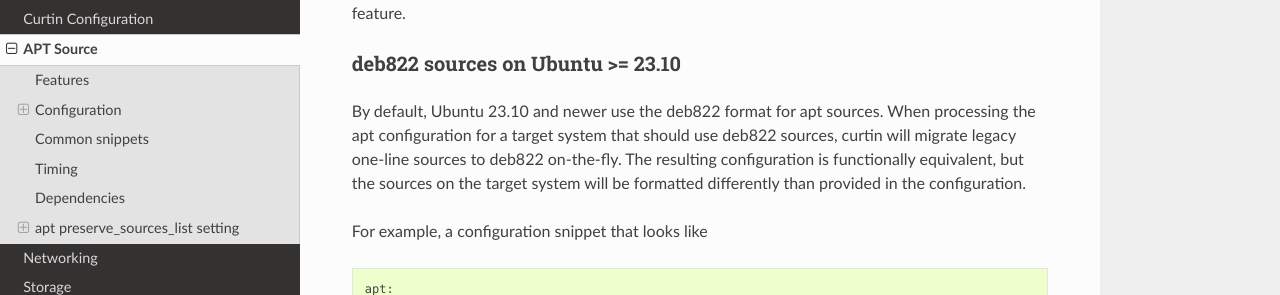
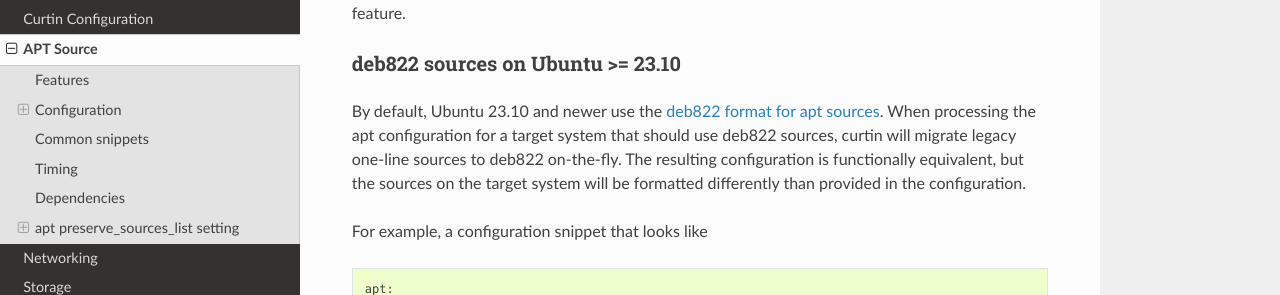
Before and after one commit to canonical/curtin, a Sphinx documentation site: the page built from doc/topics/apt_source.rst, in a window 1280 px wide and 900 px high, scrolled down 2558 px. Shown: the part 156-451 px from the top of the window. Built offline with Sphinx 7.4.7 and the Read the Docs theme 2.0.0, drawn with Linux system fonts in a browser that asks for light colours; part of the change alters nothing that is shown.

```diff
--- a/doc/topics/apt_source.rst
+++ b/doc/topics/apt_source.rst
@@ -134,7 +134,8 @@ The file examples/apt-source.yaml holds various further examples that can be con
 deb822 sources on Ubuntu >= 23.10
 ---------------------------------
 
-By default, Ubuntu 23.10 and newer use the deb822 format for apt sources.
+By default, Ubuntu 23.10 and newer use the
+`deb822 format for apt sources <https://manpages.ubuntu.com/manpages/en/man5/sources.list.5.html>`_.
 When processing the apt configuration for a target system that should use deb822 sources, curtin will migrate legacy one-line sources to deb822 on-the-fly.
 The resulting configuration is functionally equivalent, but the sources on the target system will be formatted differently than provided in the configuration.
 
```
